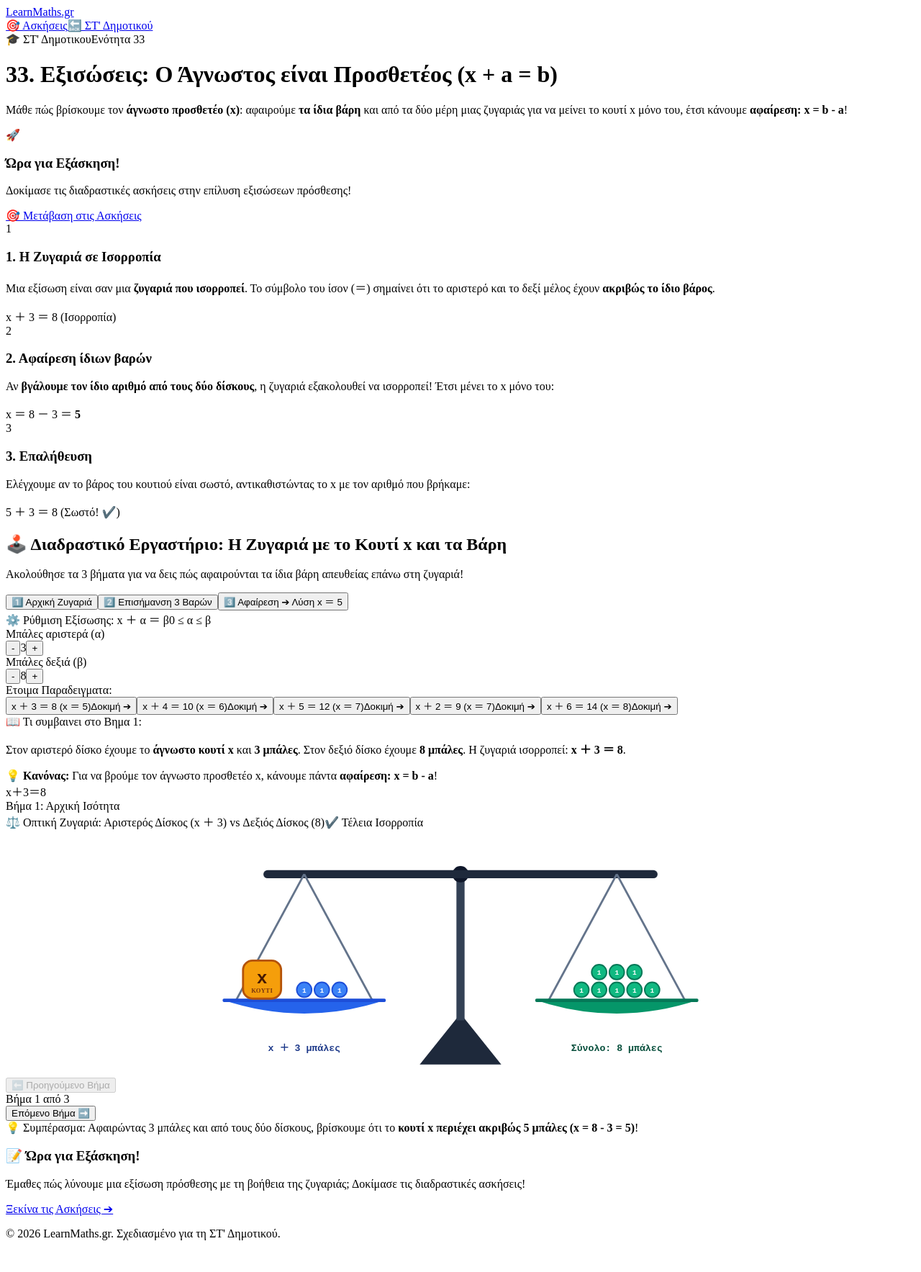
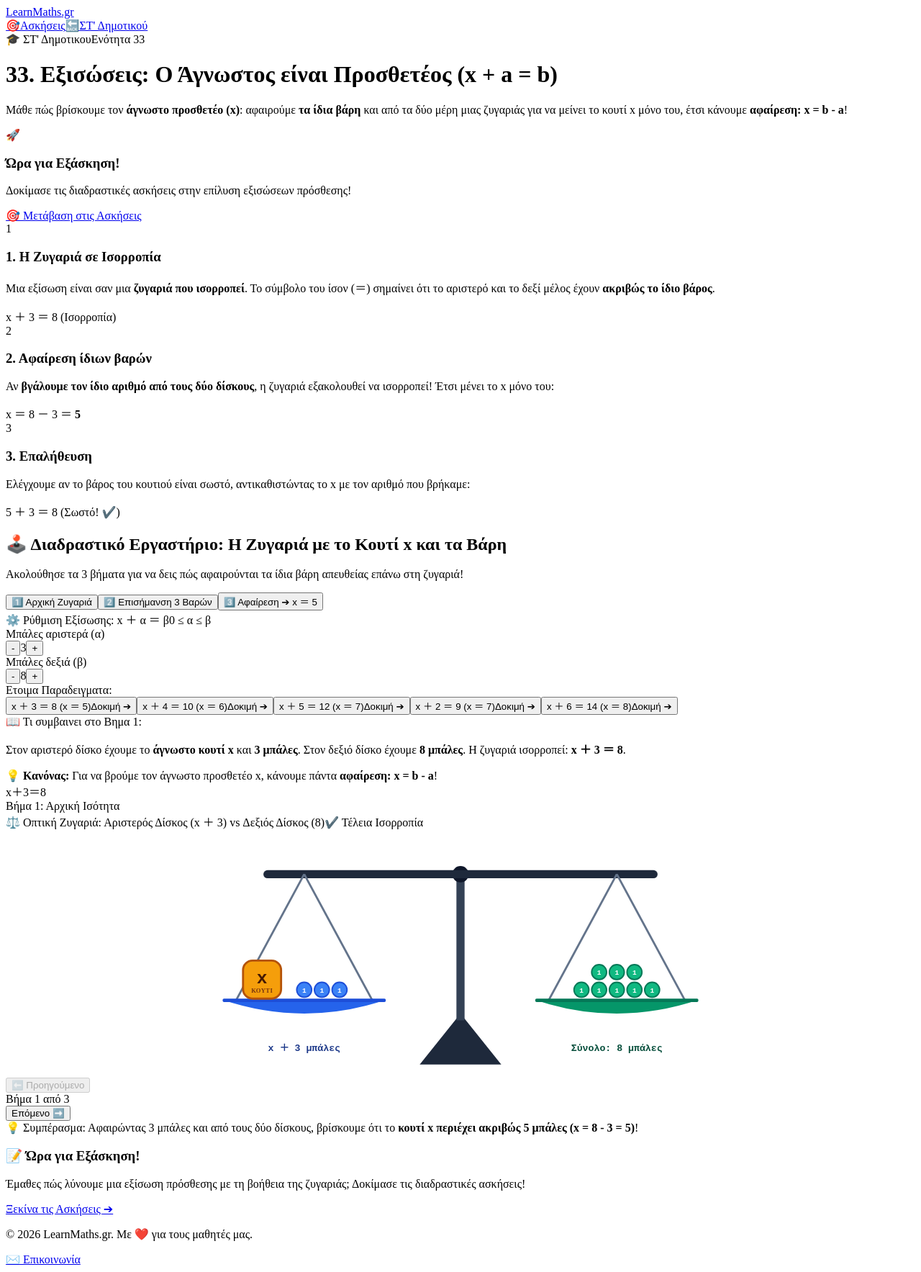
Before and after one commit to gkrimpas-lab/learn-maths-2026, a Next.js app: page /st-dimotikou/33-agnostos-kai-prosthesi in a window 1280 px wide. Shown: the whole page at 72% size. Before the commit the page ends 1739 px from the top, so only its background shows below. Built offline with nearby package versions, Linux system fonts and the light colour scheme.

Commit message:
Update 33-agnostos-kai-prosthesi.js

```diff
--- a/pages/st-dimotikou/33-agnostos-kai-prosthesi.js
+++ b/pages/st-dimotikou/33-agnostos-kai-prosthesi.js
@@ -1,6 +1,6 @@
 import { useState } from 'react';
-import Head from 'next/head';
 import Link from 'next/link';
+import Layout from '../../components/Layout';
 import { LAYOUT } from '../../shared/layout-config';
 
 // Όριο τιμών για το διαδραστικό οπτικό εργαστήριο
@@ -39,15 +39,15 @@ export default function AgnostosKaiProsthesiPage() {
   const adjustValue = (type, amount) => {
     setCurrentStep(1);
     if (type === 'a') {
-      const nextA = activeA + amount;
-      if (nextA >= 0 && nextA <= activeB) {
-        setParamA(nextA);
-      }
+      setParamA(prevA => {
+        const nextA = (Number(prevA) || 0) + amount;
+        return Math.max(0, Math.min(activeB, nextA));
+      });
     } else {
-      const nextB = activeB + amount;
-      if (nextB >= activeA && nextB <= MAX_BALLS) {
-        setParamB(nextB);
-      }
+      setParamB(prevB => {
+        const nextB = (Number(prevB) || 0) + amount;
+        return Math.max(activeA, Math.min(MAX_BALLS, nextB));
+      });
     }
   };
 
@@ -89,40 +89,26 @@ export default function AgnostosKaiProsthesiPage() {
     });
   }
 
-  return (
-    <div className="min-h-screen bg-gray-50 text-gray-800 font-sans flex flex-col justify-between">
-      <Head>
-        <title>⚖️ Εξισώσεις: Άγνωστος Προσθετέος - LearnMaths.gr</title>
-        <meta name="description" content="Διαδραστική θεωρία με μεγάλη ζυγαριά, κουτί x και βάρη για την επίλυση εξισώσεων πρόσθεσης για τη ΣΤ' Δημοτικού." />
-        <script src="https://cdn.tailwindcss.com"></script>
-      </Head>
-
-      <div>
-        {/* 1. STICKY NAVBAR */}
-        <nav className="sticky top-0 z-50 bg-white/95 backdrop-blur-md shadow-sm border-b border-gray-100 w-full">
-          <div className={`${LAYOUT.CONTAINER} py-3.5 flex justify-between items-center`}>
-            <Link href="/st-dimotikou" className="text-2xl font-black text-blue-600 tracking-tight flex items-center">
-              <span>LearnMaths</span><span className="text-indigo-600">.gr</span>
-            </Link>
-            <div className="flex items-center gap-3">
+  const actionButton = (
     <Link
       href="/st-dimotikou/33-agnostos-kai-prosthesi-ask"
-                className="bg-amber-400 hover:bg-amber-500 text-slate-900 px-4 py-2 rounded-xl text-xs md:text-sm font-black transition shadow-sm flex items-center gap-1.5"
+      className="bg-amber-400 hover:bg-amber-500 text-slate-900 px-3.5 py-2 sm:px-4 sm:py-2 rounded-xl text-xs sm:text-sm font-black transition shadow-sm flex items-center gap-1.5 shrink-0"
     >
-                <span>🎯</span> Ασκήσεις
+      <span>🎯</span>
+      <span>Ασκήσεις</span>
     </Link>
-              <Link
-                href="/st-dimotikou"
-                className="bg-gray-100 hover:bg-gray-200 text-gray-700 px-4 py-2 rounded-xl text-xs md:text-sm font-bold transition"
+  );
+
+  return (
+    <Layout
+      title="⚖️ 33. Εξισώσεις: Άγνωστος Προσθετέος - LearnMaths.gr"
+      description="Διαδραστική θεωρία με μεγάλη ζυγαριά, κουτί x και βάρη για την επίλυση εξισώσεων πρόσθεσης για τη ΣΤ' Δημοτικού."
+      backUrl="/st-dimotikou"
+      backText="ΣΤ' Δημοτικού"
+      actionButton={actionButton}
+      showAds={true}
     >
-                🔙 ΣΤ' Δημοτικού
-              </Link>
-            </div>
-          </div>
-        </nav>
-
-        {/* 2. MAIN LESSON CONTAINER */}
-        <main className={`${LAYOUT.LESSON_CONTAINER} py-8 md:py-12 space-y-10`}>
+      <div className="py-6 md:py-10 space-y-8 md:space-y-10">
 
         {/* HERO BANNER */}
         <div className="bg-gradient-to-r from-blue-600 via-indigo-600 to-cyan-600 rounded-3xl p-6 md:p-10 text-white shadow-xl relative overflow-hidden">
@@ -136,7 +122,7 @@ export default function AgnostosKaiProsthesiPage() {
                   Ενότητα 33
                 </span>
               </div>
-                <h1 className="text-3xl md:text-4xl font-black tracking-tight leading-tight">
+              <h1 className="text-2xl sm:text-3xl md:text-4xl font-black tracking-tight leading-tight">
                 33. Εξισώσεις: Ο Άγνωστος είναι Προσθετέος (x + a = b)
               </h1>
               <p className="text-blue-100 text-sm md:text-base leading-relaxed max-w-3xl">
@@ -145,7 +131,7 @@ export default function AgnostosKaiProsthesiPage() {
             </div>
 
             {/* CALLOUT PROMO CARD */}
-              <div className="bg-white/10 backdrop-blur-md border border-white/20 p-6 rounded-2xl flex flex-col items-center text-center space-y-3 shadow-inner">
+            <div className="bg-white/10 backdrop-blur-md border border-white/20 p-5 sm:p-6 rounded-2xl flex flex-col items-center text-center space-y-3 shadow-inner">
               <span className="text-3xl">🚀</span>
               <h3 className="font-black text-lg text-amber-300">Ώρα για Εξάσκηση!</h3>
               <p className="text-xs text-blue-50">Δοκίμασε τις διαδραστικές ασκήσεις στην επίλυση εξισώσεων πρόσθεσης!</p>
@@ -159,7 +145,7 @@ export default function AgnostosKaiProsthesiPage() {
           </div>
         </div>
 
-          {/* 3. THEORY CARDS */}
+        {/* THEORY CARDS */}
         <div className="grid grid-cols-1 md:grid-cols-3 gap-6">
           <div className="bg-blue-50/80 border border-blue-100 p-6 rounded-3xl space-y-4 flex flex-col justify-between shadow-sm">
             <div className="space-y-2.5">
@@ -214,23 +200,23 @@ export default function AgnostosKaiProsthesiPage() {
         </div>
 
         {/* 4. INTERACTIVE PLAYGROUND */}
-          <div className="bg-white p-6 md:p-8 rounded-3xl border border-gray-200 shadow-sm space-y-8">
+        <div className="bg-white p-4 sm:p-6 md:p-8 rounded-3xl border border-gray-200 shadow-sm space-y-8">
           <div className="flex flex-col md:flex-row justify-between items-start md:items-center gap-4 border-b border-gray-100 pb-5">
             <div>
-                <h2 className="text-2xl font-black text-slate-900 flex items-center gap-2">
+              <h2 className="text-xl sm:text-2xl font-black text-slate-900 flex items-center gap-2">
                 <span>🕹️</span> Διαδραστικό Εργαστήριο: Η Ζυγαριά με το Κουτί x και τα Βάρη
               </h2>
-                <p className="text-gray-500 text-sm">
+              <p className="text-gray-500 text-xs sm:text-sm mt-1">
                 Ακολούθησε τα 3 βήματα για να δεις πώς αφαιρούνται τα ίδια βάρη απευθείας επάνω στη ζυγαριά!
               </p>
             </div>
 
             {/* STEP CONTROLS BUTTONS */}
-              <div className="flex bg-slate-100 p-1.5 rounded-2xl border border-slate-200 shadow-inner gap-1">
+            <div className="flex flex-wrap bg-slate-100 p-1.5 rounded-2xl border border-slate-200 shadow-inner gap-1 w-full sm:w-auto">
               <button
                 type="button"
-                  onClick={() => setCurrentStep(1)}
-                  className={`px-3.5 py-2 rounded-xl text-xs md:text-sm font-black transition-all ${
+                onClick={(e) => { e.preventDefault(); e.stopPropagation(); setCurrentStep(1); }}
+                className={`flex-1 sm:flex-initial px-3 sm:px-3.5 py-2 rounded-xl text-xs sm:text-sm font-black transition-all ${
                   currentStep === 1
                     ? 'bg-blue-600 text-white shadow-md scale-105'
                     : 'text-slate-600 hover:text-slate-900'
@@ -240,8 +226,8 @@ export default function AgnostosKaiProsthesiPage() {
               </button>
               <button
                 type="button"
-                  onClick={() => setCurrentStep(2)}
-                  className={`px-3.5 py-2 rounded-xl text-xs md:text-sm font-black transition-all ${
+                onClick={(e) => { e.preventDefault(); e.stopPropagation(); setCurrentStep(2); }}
+                className={`flex-1 sm:flex-initial px-3 sm:px-3.5 py-2 rounded-xl text-xs sm:text-sm font-black transition-all ${
                   currentStep === 2
                     ? 'bg-amber-500 text-white shadow-md scale-105'
                     : 'text-slate-600 hover:text-slate-900'
@@ -251,14 +237,14 @@ export default function AgnostosKaiProsthesiPage() {
               </button>
               <button
                 type="button"
-                  onClick={() => setCurrentStep(3)}
-                  className={`px-3.5 py-2 rounded-xl text-xs md:text-sm font-black transition-all ${
+                onClick={(e) => { e.preventDefault(); e.stopPropagation(); setCurrentStep(3); }}
+                className={`flex-1 sm:flex-initial px-3 sm:px-3.5 py-2 rounded-xl text-xs sm:text-sm font-black transition-all ${
                   currentStep === 3
                     ? 'bg-emerald-600 text-white shadow-md scale-105'
                     : 'text-slate-600 hover:text-slate-900'
                 }`}
               >
-                  3️⃣ Αφαίρεση ➔ Λύση x ＝ {exactSolution}
+                3️⃣ Αφαίρεση ➔ x ＝ {exactSolution}
               </button>
             </div>
           </div>
@@ -271,7 +257,7 @@ export default function AgnostosKaiProsthesiPage() {
               <div className="space-y-4">
 
                 {/* ΡΥΘΜΙΣΗ ΕΞΙΣΩΣΗΣ */}
-                  <div className="bg-white p-4 rounded-2xl border border-slate-200 space-y-3 shadow-xs">
+                <div className="bg-white p-3.5 sm:p-4 rounded-2xl border border-slate-200 space-y-3 shadow-xs">
                   <div className="flex justify-between items-center">
                     <span className="text-xs font-black text-slate-800 tracking-wider block">
                       ⚙️ Ρύθμιση Εξίσωσης: x ＋ α ＝ β
@@ -279,16 +265,16 @@ export default function AgnostosKaiProsthesiPage() {
                     <span className="text-[10px] font-bold text-slate-400">0 ≤ α ≤ β</span>
                   </div>
 
-                    <div className="grid grid-cols-2 gap-3 text-center">
+                  <div className="grid grid-cols-2 gap-2.5 sm:gap-3 text-center">
                     {/* ΓΝΩΣΤΟΣ ΠΡΟΣΘΕΤΕΟΣ (a) */}
                     <div className="space-y-1">
-                        <span className="text-[10px] font-bold text-slate-400">Μπάλες αριστερά (α)</span>
-                        <div className="flex items-center gap-1 bg-slate-50 p-1 rounded-xl border border-slate-200">
+                      <span className="text-[10px] font-bold text-slate-400 block">Μπάλες αριστερά (α)</span>
+                      <div className="flex items-center gap-1 bg-slate-50 p-1 rounded-xl border border-slate-200 h-10">
                         <button
                           type="button"
                           disabled={activeA <= 0}
-                            onClick={() => adjustValue('a', -1)}
-                            className="px-2 py-1 font-black text-blue-600 hover:bg-slate-200 disabled:opacity-30 rounded"
+                          onClick={(e) => { e.preventDefault(); e.stopPropagation(); adjustValue('a', -1); }}
+                          className="w-7 sm:w-8 h-full font-black text-blue-600 hover:bg-slate-200 disabled:opacity-30 rounded-lg active:scale-95 transition flex items-center justify-center"
                         >
                           -
                         </button>
@@ -296,8 +282,8 @@ export default function AgnostosKaiProsthesiPage() {
                         <button
                           type="button"
                           disabled={activeA >= activeB}
-                            onClick={() => adjustValue('a', 1)}
-                            className="px-2 py-1 font-black text-blue-600 hover:bg-slate-200 disabled:opacity-30 rounded"
+                          onClick={(e) => { e.preventDefault(); e.stopPropagation(); adjustValue('a', 1); }}
+                          className="w-7 sm:w-8 h-full font-black text-blue-600 hover:bg-slate-200 disabled:opacity-30 rounded-lg active:scale-95 transition flex items-center justify-center"
                         >
                           +
                         </button>
@@ -306,13 +292,13 @@ export default function AgnostosKaiProsthesiPage() {
 
                     {/* ΣΥΝΟΛΙΚΕΣ ΜΠΑΛΕΣ ΔΕΞΙΑ (b) */}
                     <div className="space-y-1">
-                        <span className="text-[10px] font-bold text-slate-400">Μπάλες δεξιά (β)</span>
-                        <div className="flex items-center gap-1 bg-slate-50 p-1 rounded-xl border border-slate-200">
+                      <span className="text-[10px] font-bold text-slate-400 block">Μπάλες δεξιά (β)</span>
+                      <div className="flex items-center gap-1 bg-slate-50 p-1 rounded-xl border border-slate-200 h-10">
                         <button
                           type="button"
                           disabled={activeB <= activeA}
-                            onClick={() => adjustValue('b', -1)}
-                            className="px-2 py-1 font-black text-emerald-600 hover:bg-slate-200 disabled:opacity-30 rounded"
+                          onClick={(e) => { e.preventDefault(); e.stopPropagation(); adjustValue('b', -1); }}
+                          className="w-7 sm:w-8 h-full font-black text-emerald-600 hover:bg-slate-200 disabled:opacity-30 rounded-lg active:scale-95 transition flex items-center justify-center"
                         >
                           -
                         </button>
@@ -320,8 +306,8 @@ export default function AgnostosKaiProsthesiPage() {
                         <button
                           type="button"
                           disabled={activeB >= MAX_BALLS}
-                            onClick={() => adjustValue('b', 1)}
-                            className="px-2 py-1 font-black text-emerald-600 hover:bg-slate-200 disabled:opacity-30 rounded"
+                          onClick={(e) => { e.preventDefault(); e.stopPropagation(); adjustValue('b', 1); }}
+                          className="w-7 sm:w-8 h-full font-black text-emerald-600 hover:bg-slate-200 disabled:opacity-30 rounded-lg active:scale-95 transition flex items-center justify-center"
                         >
                           +
                         </button>
@@ -340,7 +326,7 @@ export default function AgnostosKaiProsthesiPage() {
                       <button
                         key={idx}
                         type="button"
-                          onClick={() => setEquation(p.a, p.b)}
+                        onClick={(e) => { e.preventDefault(); e.stopPropagation(); setEquation(p.a, p.b); }}
                         className={`py-2 px-3 rounded-xl border font-mono font-black text-xs transition-all text-left flex justify-between items-center ${
                           activeA === p.a && activeB === p.b
                             ? 'bg-blue-600 text-white border-blue-600 shadow-sm'
@@ -378,17 +364,17 @@ export default function AgnostosKaiProsthesiPage() {
 
               </div>
 
-                <div className="text-[11px] text-slate-500 bg-white p-3 rounded-xl border border-slate-200">
+              <div className="text-[11px] text-slate-500 bg-white p-3 rounded-xl border border-slate-200 mt-3">
                 💡 <strong>Κανόνας:</strong> Για να βρούμε τον άγνωστο προσθετέο x, κάνουμε πάντα <strong>αφαίρεση: x = b - a</strong>!
               </div>
             </div>
 
             {/* RIGHT: BIG SCALE & SVG BOX + BALLS VISUALIZER (8 COLS) */}
-              <div className="lg:col-span-8 bg-white p-6 md:p-8 rounded-3xl border border-slate-200 shadow-sm flex flex-col justify-between min-h-[580px] space-y-6">
+            <div className="lg:col-span-8 bg-white p-4 sm:p-6 md:p-8 rounded-3xl border border-slate-200 shadow-sm flex flex-col justify-between min-h-[580px] space-y-6">
 
               {/* 1. ΜΑΘΗΜΑΤΙΚΗ ΠΑΡΟΥΣΙΑΣΗ ΤΗΣ ΕΞΙΣΩΣΗΣ & ΒΗΜΑΤΟΣ */}
-                <div className="bg-slate-50 p-5 rounded-2xl border border-slate-200 shadow-inner flex items-center justify-around text-center flex-wrap gap-4">
-                  <div className="font-mono text-2xl md:text-3xl font-black text-slate-800">
+              <div className="bg-slate-50 p-4 sm:p-5 rounded-2xl border border-slate-200 shadow-inner flex items-center justify-around text-center flex-wrap gap-4">
+                <div className="font-mono text-xl sm:text-2xl md:text-3xl font-black text-slate-800">
                   <span className="text-amber-600 bg-amber-100 px-3 py-1 rounded-xl border border-amber-300">x</span>
                   <span className="text-slate-400 mx-2">＋</span>
                   <span className="text-blue-600">{activeA}</span>
@@ -396,7 +382,7 @@ export default function AgnostosKaiProsthesiPage() {
                   <span className="text-emerald-600">{activeB}</span>
                 </div>
 
-                  <div className="font-mono text-base md:text-lg font-black text-indigo-700 bg-white px-4 py-2 rounded-2xl border border-indigo-200 shadow-xs">
+                <div className="font-mono text-xs sm:text-sm md:text-base font-black text-indigo-700 bg-white px-3.5 py-2 rounded-2xl border border-indigo-200 shadow-xs">
                   {currentStep === 1 && "Βήμα 1: Αρχική Ισότητα"}
                   {currentStep === 2 && `Βήμα 2: Αφαίρεση ${activeA} και από τα δύο μέλη`}
                   {currentStep === 3 && `Βήμα 3: x ＝ ${activeB} － ${activeA} ＝ ${exactSolution}`}
@@ -405,18 +391,18 @@ export default function AgnostosKaiProsthesiPage() {
 
               {/* 2. ΜΕΓΑΛΗ ΟΠΤΙΚΗ ΖΥΓΑΡΙΑ ΟΛΑ ΣΤΟ SVG */}
               <div className="space-y-3 flex-1 flex flex-col justify-center">
-                  <div className="flex justify-between items-center px-1">
+                <div className="flex flex-col sm:flex-row justify-between items-start sm:items-center gap-1 px-1">
                   <span className="text-xs font-black text-slate-500 tracking-wider block">
                     ⚖️ Οπτική Ζυγαριά: Αριστερός Δίσκος (x ＋ {activeA}) vs Δεξιός Δίσκος ({activeB})
                   </span>
-                    <span className="text-xs font-black px-3 py-1 rounded-full bg-emerald-100 text-emerald-800 border border-emerald-300">
+                  <span className="text-xs font-black px-2.5 py-0.5 rounded-full bg-emerald-100 text-emerald-800 border border-emerald-300">
                     ✔️ Τέλεια Ισορροπία
                   </span>
                 </div>
 
                 {/* SVG CONTAINER */}
-                  <div className="p-4 bg-slate-50/90 rounded-3xl border border-slate-200 shadow-inner flex flex-col items-center justify-center min-h-[380px] overflow-hidden">
-                    <svg width="100%" height="340" viewBox="0 0 760 360" className="overflow-visible select-none">
+                <div className="p-2 sm:p-4 bg-slate-50/90 rounded-3xl border border-slate-200 shadow-inner flex flex-col items-center justify-center min-h-[360px] overflow-hidden">
+                  <svg width="100%" height="340" viewBox="0 0 760 360" className="overflow-visible select-none max-w-full">
 
                     {/* 1. ΒΑΣΗ & ΚΟΛΟΝΑ ΖΥΓΑΡΙΑΣ */}
                     <polygon points="380,270 320,345 440,345" fill="#1e293b" />
@@ -497,29 +483,29 @@ export default function AgnostosKaiProsthesiPage() {
                   <button
                     type="button"
                     disabled={currentStep === 1}
-                      onClick={() => setCurrentStep(prev => prev - 1)}
-                      className="px-4 py-2.5 bg-slate-100 hover:bg-slate-200 disabled:opacity-40 text-slate-700 text-xs font-black rounded-xl border border-slate-200 transition"
+                    onClick={(e) => { e.preventDefault(); e.stopPropagation(); setCurrentStep(prev => prev - 1); }}
+                    className="px-3.5 sm:px-4 py-2 sm:py-2.5 bg-slate-100 hover:bg-slate-200 disabled:opacity-40 text-slate-700 text-xs font-black rounded-xl border border-slate-200 transition"
                   >
-                      ⬅️ Προηγούμενο Βήμα
+                    ⬅️ Προηγούμενο
                   </button>
 
-                    <div className="text-xs font-black text-indigo-900 bg-indigo-50 px-5 py-2 rounded-xl border border-indigo-200">
+                  <div className="text-xs font-black text-indigo-900 bg-indigo-50 px-3 sm:px-5 py-2 rounded-xl border border-indigo-200">
                     Βήμα {currentStep} από 3
                   </div>
 
                   <button
                     type="button"
                     disabled={currentStep === 3}
-                      onClick={() => setCurrentStep(prev => prev + 1)}
-                      className="px-6 py-2.5 bg-indigo-600 hover:bg-indigo-700 disabled:opacity-40 text-white text-xs font-black rounded-xl shadow-md transition transform active:scale-95"
+                    onClick={(e) => { e.preventDefault(); e.stopPropagation(); setCurrentStep(prev => prev + 1); }}
+                    className="px-4 sm:px-6 py-2 sm:py-2.5 bg-indigo-600 hover:bg-indigo-700 disabled:opacity-40 text-white text-xs font-black rounded-xl shadow-md transition transform active:scale-95"
                   >
-                      Επόμενο Βήμα ➡️
+                    Επόμενο ➡️
                   </button>
                 </div>
               </div>
 
               {/* 3. ΤΕΛΙΚΟ ΣΥΜΠΕΡΑΣΜΑ */}
-                <div className="w-full bg-gradient-to-r from-blue-600 via-indigo-600 to-emerald-600 text-white p-4 rounded-2xl text-center font-mono font-black text-xs sm:text-sm shadow-md">
+              <div className="w-full bg-gradient-to-r from-blue-600 via-indigo-600 to-emerald-600 text-white p-3.5 sm:p-4 rounded-2xl text-center font-mono font-black text-xs sm:text-sm shadow-md">
                 💡 Συμπέρασμα: Αφαιρώντας {activeA} μπάλες και από τους δύο δίσκους, βρίσκουμε ότι το <strong>κουτί x περιέχει ακριβώς {exactSolution} μπάλες (x = {activeB} - {activeA} = {exactSolution})</strong>!
               </div>
 
@@ -531,7 +517,7 @@ export default function AgnostosKaiProsthesiPage() {
         {/* 5. BOTTOM CALLOUT BANNER */}
         <div className="bg-gradient-to-r from-amber-400 via-orange-400 to-amber-500 p-6 md:p-8 rounded-3xl shadow-lg text-gray-900 flex flex-col md:flex-row justify-between items-center gap-6">
           <div className="space-y-1.5 text-center md:text-left">
-              <h3 className="text-2xl font-black">📝 Ώρα για Εξάσκηση!</h3>
+            <h3 className="text-xl sm:text-2xl font-black">📝 Ώρα για Εξάσκηση!</h3>
             <p className="text-gray-800 text-sm md:text-base">
               Έμαθες πώς λύνουμε μια εξίσωση πρόσθεσης με τη βοήθεια της ζυγαριάς; Δοκίμασε τις διαδραστικές ασκήσεις!
             </p>
@@ -544,13 +530,7 @@ export default function AgnostosKaiProsthesiPage() {
           </Link>
         </div>
 
-        </main>
       </div>
-
-      {/* 6. GLOBAL FOOTER */}
-      <footer className="bg-gray-800 text-gray-400 py-6 text-center text-sm w-full border-t border-gray-700">
-        <p>© {new Date().getFullYear()} LearnMaths.gr. Σχεδιασμένο για τη ΣΤ' Δημοτικού.</p>
-      </footer>
-    </div>
+    </Layout>
   );
 }
```
Lines whose indentation alone changed are shown as unchanged.
